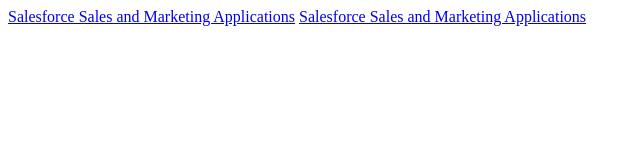
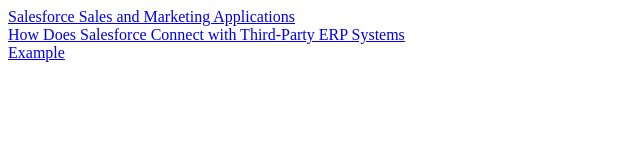
Before and after one commit to radhikareddy30/sophia, a plain HTML site: page index.html in a window 1280 px wide. Shown: the whole page, without its empty margins (0-641 px from the left). Drawn offline with Linux system fonts and the light colour scheme.

Commit message:
Update index.html

```diff
--- a/index.html
+++ b/index.html
@@ -1,2 +1,3 @@
-<a href="https://radhikareddy30.github.io/sophia/sfdc.html">Salesforce Sales and Marketing Applications</a>
-<a href="https://radhikareddy30.github.io/sophia/Salesforce-connect-with-third-party-ERP-systems">Salesforce Sales and Marketing Applications</a>
+<a href="https://radhikareddy30.github.io/sophia/sfdc.html">Salesforce Sales and Marketing Applications</a> <br>
+<a href="https://radhikareddy30.github.io/sophia/Salesforce-connect-with-third-party-ERP-systems.html">How Does Salesforce Connect with Third-Party ERP Systems</a> <br>
+<a href="#">Example</a> <br>
```
